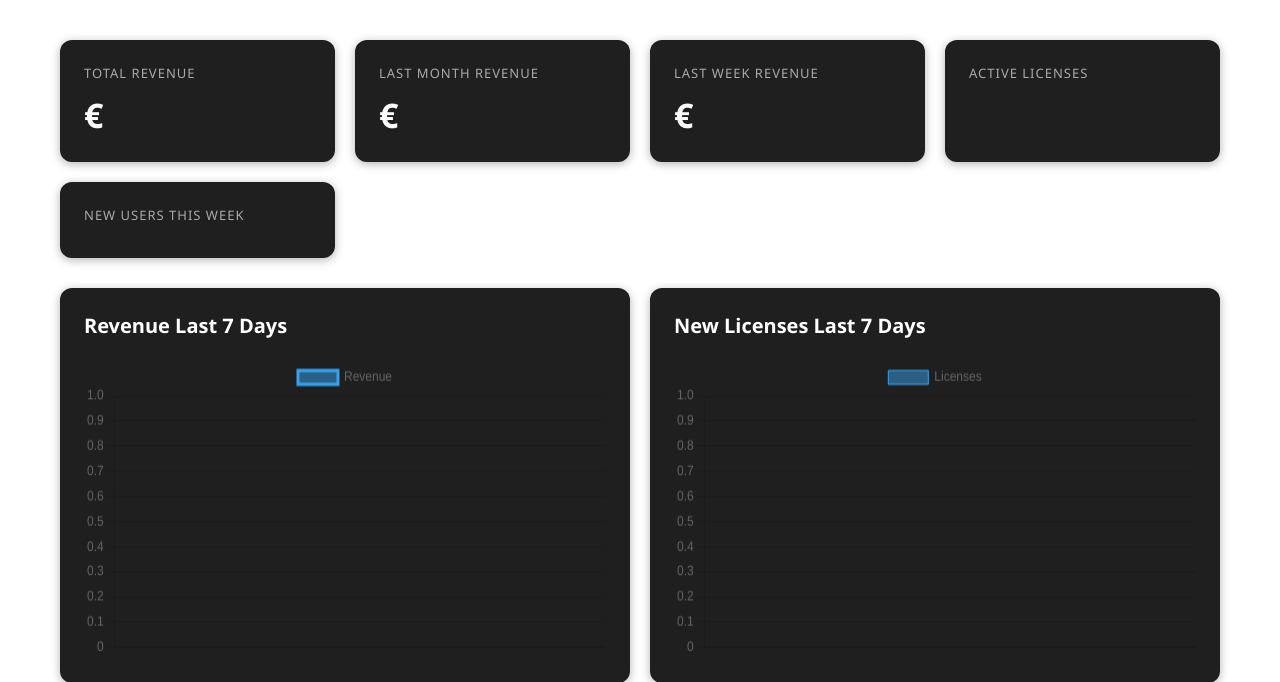
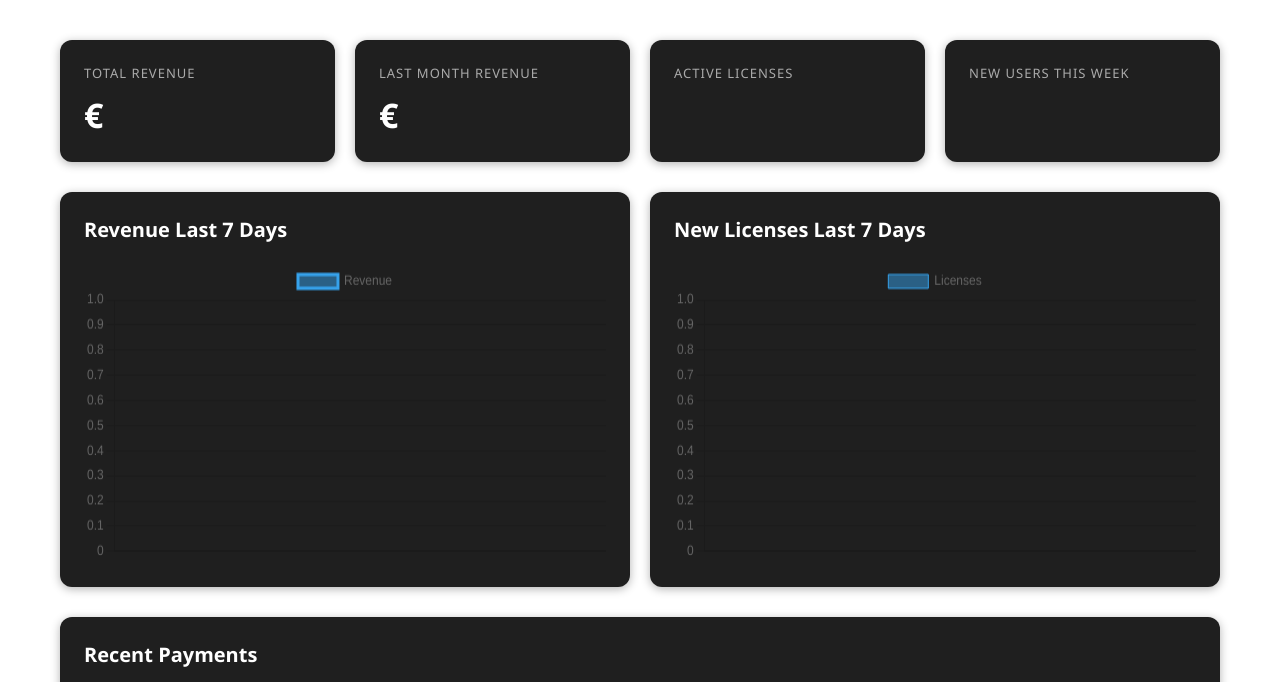
Before and after one commit to TheSukhSingh/scoutingdesk-website, a Django app: template templates/admin/index.html in a window 1280 px wide. Shown: the part 92-774 px from the top of the page. Run offline with Django 5.2, Linux system fonts and the light colour scheme; the template is opened without the code that fills it, so the values that code supplies are empty.

Commit message:
admin dashboard fix

```diff
--- a/templates/admin/index.html
+++ b/templates/admin/index.html
@@ -118,13 +118,6 @@
             <div class="stat-title">Last Month Revenue</div>
             <div class="stat-value">
                 €{{ dashboard_stats.monthly_revenue }}
-            </div>
-        </div>
-
-        <div class="stat-card">
-            <div class="stat-title">Last Week Revenue</div>
-            <div class="stat-value">
-                €{{ dashboard_stats.weekly_revenue }}
             </div>
         </div>
 
```
